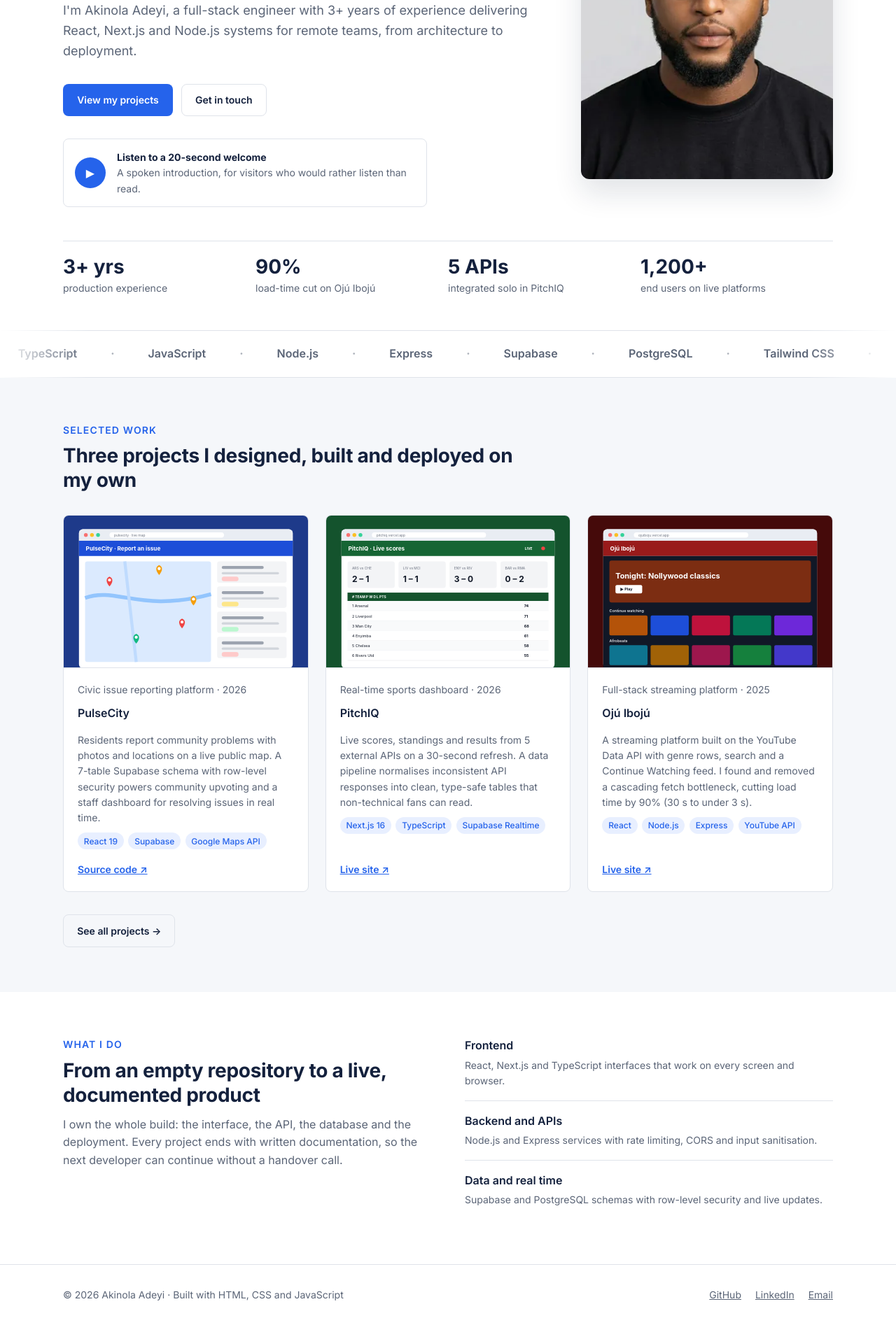
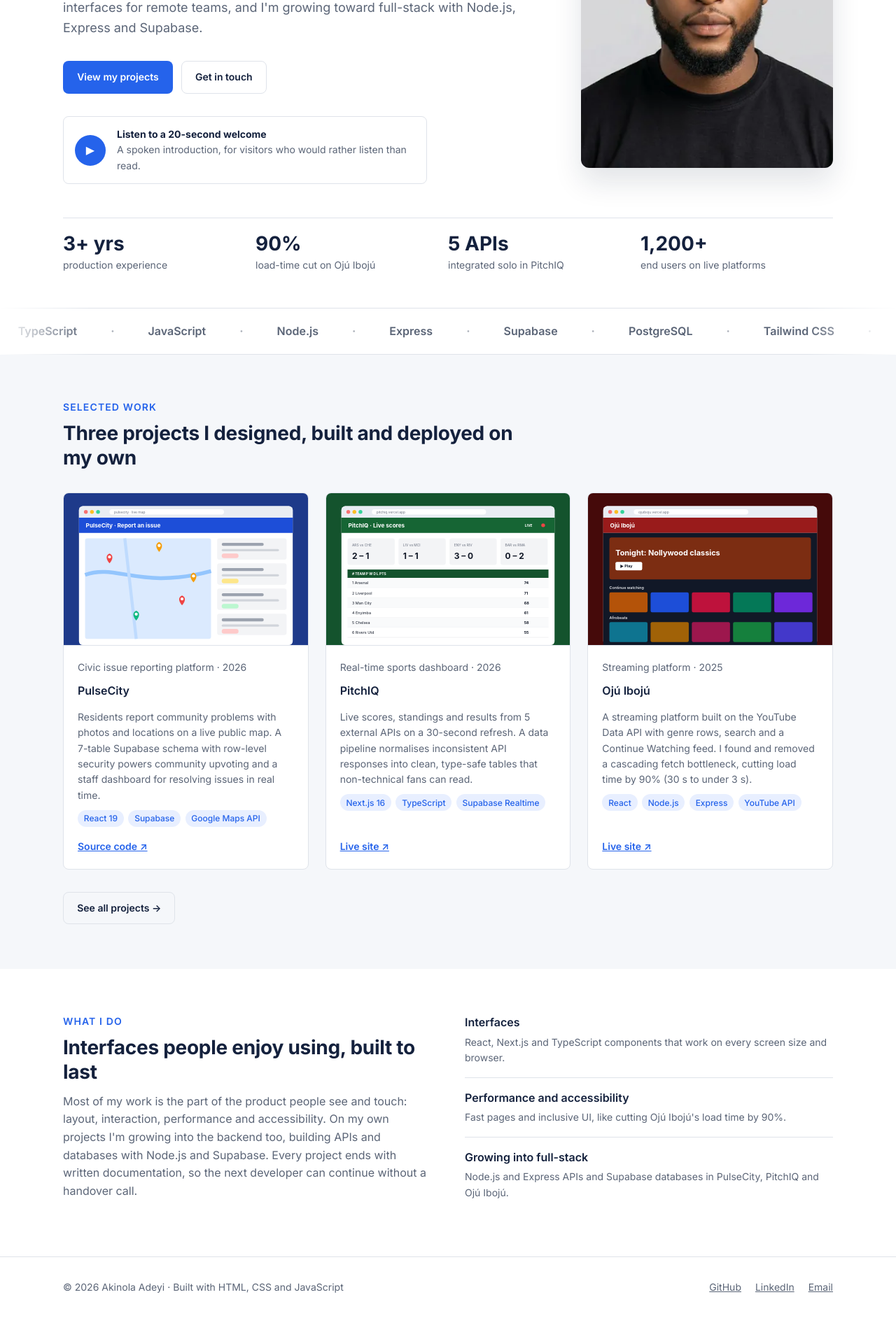
Before and after one commit to akintolaadeyi-gif/cos106-portfolio, a plain HTML site: page index.html in a window 1280 px wide. Shown: the part 379-2273 px from the top of the page at 70% size. Drawn offline with Linux system fonts and the light colour scheme.

Commit message:
Reframe role as frontend-focused software engineer growing toward full-stack
Updated hero, What I do, career aspirations, spoken welcome, video intro and captions; renamed the Full-stack project filter to Web apps.

```diff
--- a/index.html
+++ b/index.html
@@ -3,8 +3,8 @@
 <head>
   <meta charset="UTF-8">
   <meta name="viewport" content="width=device-width, initial-scale=1.0">
-  <title>Full-stack software engineer · Akinola Adeyi</title>
-  <meta name="description" content="Portfolio of Akinola Adeyi, a full-stack JavaScript engineer.">
+  <title>Software engineer · Akinola Adeyi</title>
+  <meta name="description" content="Portfolio of Akinola Adeyi, a software engineer working mainly on the frontend and growing toward full-stack.">
   <link rel="icon" href="assets/img/favicon.svg" type="image/svg+xml">
   <link rel="preconnect" href="https://fonts.googleapis.com">
   <link rel="preconnect" href="https://fonts.gstatic.com" crossorigin>
@@ -48,9 +48,9 @@
       <div class="container">
         <div class="hero-grid">
         <div class="hero-text">
-        <p class="kicker">Software engineer · Full-stack JavaScript</p>
-        <h1>I build and ship production web apps, end to end.</h1>
-        <p class="lead">I'm Akinola Adeyi, a full-stack engineer with 3+ years of experience delivering React, Next.js and Node.js systems for remote teams, from architecture to deployment.</p>
+        <p class="kicker">Software engineer · Frontend, growing into full-stack</p>
+        <h1>I build fast, polished interfaces for the web.</h1>
+        <p class="lead">I'm Akinola Adeyi, a software engineer with 3+ years of experience. I work mainly on the frontend, building fast, accessible React, Next.js and TypeScript interfaces for remote teams, and I'm growing toward full-stack with Node.js, Express and Supabase.</p>
 
         <div class="btn-row">
           <a class="btn btn-primary" href="projects.html">View my projects</a>
@@ -120,13 +120,13 @@
       <div class="container two-col">
         <div class="reveal">
           <p class="kicker">What I do</p>
-          <h2>From an empty repository to a live, documented product</h2>
-          <p class="muted">I own the whole build: the interface, the API, the database and the deployment. Every project ends with written documentation, so the next developer can continue without a handover call.</p>
+          <h2>Interfaces people enjoy using, built to last</h2>
+          <p class="muted">Most of my work is the part of the product people see and touch: layout, interaction, performance and accessibility. On my own projects I'm growing into the backend too, building APIs and databases with Node.js and Supabase. Every project ends with written documentation, so the next developer can continue without a handover call.</p>
         </div>
         <ul class="plain-list reveal">
-          <li><h3>Frontend</h3><p>React, Next.js and TypeScript interfaces that work on every screen and browser.</p></li>
-          <li><h3>Backend and APIs</h3><p>Node.js and Express services with rate limiting, CORS and input sanitisation.</p></li>
-          <li><h3>Data and real time</h3><p>Supabase and PostgreSQL schemas with row-level security and live updates.</p></li>
+          <li><h3>Interfaces</h3><p>React, Next.js and TypeScript components that work on every screen size and browser.</p></li>
+          <li><h3>Performance and accessibility</h3><p>Fast pages and inclusive UI, like cutting Ojú Ibojú's load time by 90%.</p></li>
+          <li><h3>Growing into full-stack</h3><p>Node.js and Express APIs and Supabase databases in PulseCity, PitchIQ and Ojú Ibojú.</p></li>
         </ul>
       </div>
     </section>
--- a/js/data.js
+++ b/js/data.js
@@ -13,7 +13,7 @@ const projects = [
     description: "Residents report community problems with photos and locations on a live public map. A 7-table Supabase schema with row-level security powers community upvoting and a staff dashboard for resolving issues in real time.",
     image: "assets/img/pulsecity.svg",
     tags: ["React 19", "Supabase", "Google Maps API"],
-    categories: ["full-stack", "real-time"],
+    categories: ["web-app", "real-time"],
     links: { code: "https://github.com/akintolaadeyi-gif/PulseCity" },
     featured: true
   },
@@ -24,18 +24,18 @@ const projects = [
     description: "Live scores, standings and results from 5 external APIs on a 30-second refresh. A data pipeline normalises inconsistent API responses into clean, type-safe tables that non-technical fans can read.",
     image: "assets/img/pitchiq.svg",
     tags: ["Next.js 16", "TypeScript", "Supabase Realtime"],
-    categories: ["full-stack", "real-time"],
+    categories: ["web-app", "real-time"],
     links: { live: "https://pitchiq.vercel.app" },
     featured: true
   },
   {
     title: "Ojú Ibojú",
-    subtitle: "Full-stack streaming platform",
+    subtitle: "Streaming platform",
     year: 2025,
     description: "A streaming platform built on the YouTube Data API with genre rows, search and a Continue Watching feed. I found and removed a cascading fetch bottleneck, cutting load time by 90% (30 s to under 3 s).",
     image: "assets/img/ojuiboju.svg",
     tags: ["React", "Node.js", "Express", "YouTube API"],
-    categories: ["full-stack"],
+    categories: ["web-app"],
     links: { live: "https://ojuiboju.vercel.app" },
     featured: true
   },
--- a/js/media.js
+++ b/js/media.js
@@ -8,8 +8,8 @@
 
 // ---------- 1. Speech synthesis ----------
 const WELCOME_TEXT =
-  "Hi, I'm Akinola Adeyi, a full-stack software engineer. " +
-  "I build and ship production web applications with React, Next dot J S and Node, from the first line of code to deployment. " +
+  "Hi, I'm Akinola Adeyi, a software engineer. I work mainly on the frontend and I'm growing toward full-stack. " +
+  "I build fast, polished interfaces with React, Next dot J S and TypeScript, turning designs and APIs into products people enjoy using. " +
   "Have a look at my projects, try the academic planner, and get in touch if you'd like to work together.";
 
 function getBioText() {
```
Also changed, not shown: about.html (+2 -2 lines), projects.html (+1 -1 lines), assets/media/intro-poster.png, 3 other files.
